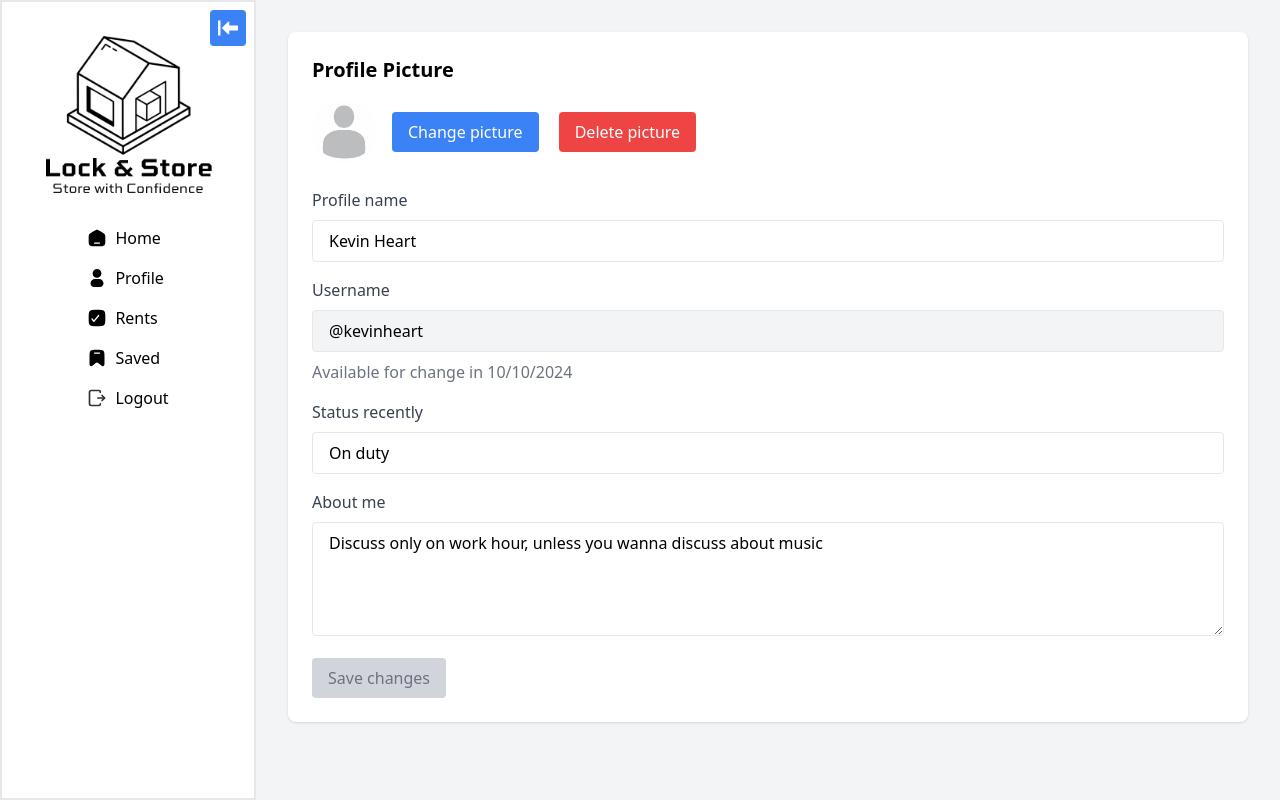
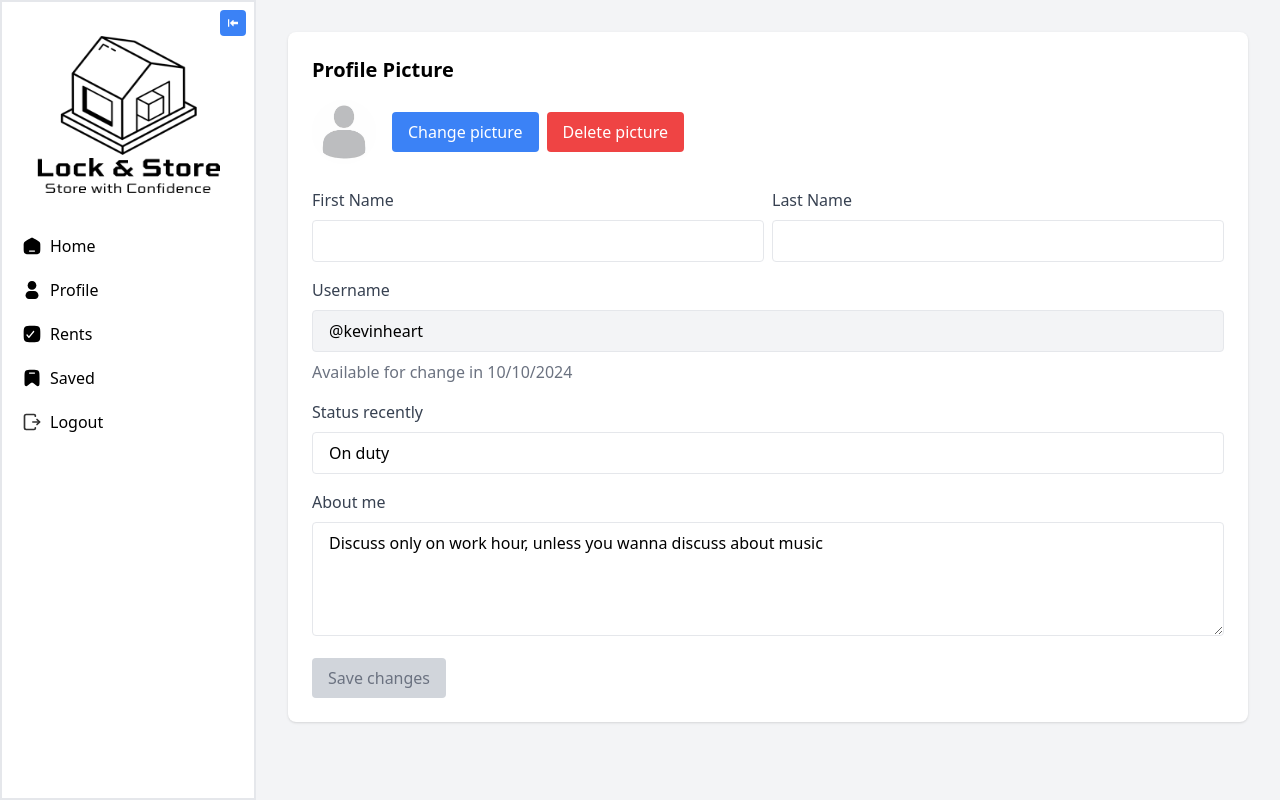
Before and after one commit to Juben00/Storage-Unit-Rental-System, a PHP site: page /profile.php?userId=1 in a window 1280 px wide. Run offline with PHP 8.4, Linux system fonts and the light colour scheme; data comes from the database, SQL or seed files in the repository; data that the repository does not hold is empty.

Commit message:
layout fixes

```diff
--- a/output.css
+++ b/output.css
@@ -725,6 +725,10 @@
   margin-right: 1rem;
 }
 
+.mt-10 {
+  margin-top: 2.5rem;
+}
+
 .mt-2 {
   margin-top: 0.5rem;
 }
@@ -793,8 +797,8 @@
   height: 2rem;
 }
 
-.h-\[200px\] {
-  height: 200px;
+.h-\[100px\] {
+  height: 100px;
 }
 
 .h-\[40vh\] {
@@ -941,6 +945,10 @@
 
 .transform {
   transform: translate(var(--tw-translate-x), var(--tw-translate-y)) rotate(var(--tw-rotate)) skewX(var(--tw-skew-x)) skewY(var(--tw-skew-y)) scaleX(var(--tw-scale-x)) scaleY(var(--tw-scale-y));
+}
+
+.cursor-pointer {
+  cursor: pointer;
 }
 
 .resize-none {
@@ -1253,8 +1261,9 @@
   padding: 1.5rem;
 }
 
-.p-8 {
-  padding: 2rem;
+.px-1 {
+  padding-left: 0.25rem;
+  padding-right: 0.25rem;
 }
 
 .px-2 {
@@ -1574,6 +1583,11 @@
   background-color: rgb(163 163 163 / var(--tw-bg-opacity));
 }
 
+.hover\:bg-slate-400:hover {
+  --tw-bg-opacity: 1;
+  background-color: rgb(148 163 184 / var(--tw-bg-opacity));
+}
+
 .hover\:bg-white:hover {
   --tw-bg-opacity: 1;
   background-color: rgb(255 255 255 / var(--tw-bg-opacity));
@@ -1634,6 +1648,10 @@
     height: 24rem;
   }
 
+  .sm\:p-4 {
+    padding: 1rem;
+  }
+
   .sm\:p-8 {
     padding: 2rem;
   }
@@ -1697,6 +1715,10 @@
     margin-bottom: 0.25rem;
   }
 
+  .lg\:mt-0 {
+    margin-top: 0px;
+  }
+
   .lg\:flex {
     display: flex;
   }
@@ -1705,6 +1727,10 @@
     display: none;
   }
 
+  .lg\:h-\[200px\] {
+    height: 200px;
+  }
+
   .lg\:h-\[500px\] {
     height: 500px;
   }
@@ -1747,6 +1773,16 @@
 
   .lg\:p-8 {
     padding: 2rem;
+  }
+
+  .lg\:px-4 {
+    padding-left: 1rem;
+    padding-right: 1rem;
+  }
+
+  .lg\:py-2 {
+    padding-top: 0.5rem;
+    padding-bottom: 0.5rem;
   }
 
   .lg\:text-5xl {
--- a/profile.php
+++ b/profile.php
@@ -55,11 +55,11 @@
 <body class="bg-gray-100">
     <div class="flex h-screen">
         <!-- Sidebar -->
-        <div class="w-1/5 bg-white p-4 items-center border-2 flex flex-col relative" id="sidebar">
+        <div class="w-1/5 bg-white sm:p-4 border-2 flex flex-col relative " id="sidebar">
             <button class="text-white z-50 bg-blue-500 p-2 rounded absolute top-2 right-2" id="toggle-button"
                 onclick="toggleSidebar()">
                 <span class="toggle-text">
-                    <svg width="20px" height="20px" viewBox="0 0 16.00 16.00" fill="none"
+                    <svg width="10px" height="10px" viewBox="0 0 16.00 16.00" fill="none"
                         xmlns="http://www.w3.org/2000/svg" stroke="#FFFFFF" stroke-width="0.00016">
                         <g id="SVGRepo_bgCarrier" stroke-width="0"></g>
                         <g id="SVGRepo_tracerCarrier" stroke-linecap="round" stroke-linejoin="round" stroke="#CCCCCC"
@@ -70,15 +70,15 @@
                         </g>
                     </svg>
                 </span>
-                <i class="fas fa-bars hidden"></i>
             </button>
-            <img src="./images/logo black transparent with name.png" class="h-[200px] w-auto relative mb-2" id="logo" />
+            <img src="./images/logo black transparent with name.png"
+                class="h-[100px] mt-10 lg:mt-0 lg:h-[200px] w-auto relative mb-2" id="logo" />
 
-            <div class="mb-8" id="proflinks">
+            <div class="" id="proflinks">
                 <ul>
-                    <li class="mb-4 flex items-center">
-                        <a class="flex items-center" href="index.php">
-                            <svg width="20px" height="20px" class="mr-2" viewBox="0 0 24 24" fill="none"
+                    <a class="mb-1 rounded-xl cursor-pointer flex items-center gap-2 hover:bg-slate-400 py-2 px-1 duration-150"
+                        href="index.php">
+                        <svg width="20px" height="20px" viewBox="0 0 24 24" fill="none"
                             xmlns="http://www.w3.org/2000/svg">
                             <g id="SVGRepo_bgCarrier" stroke-width="0"></g>
                             <g id="SVGRepo_tracerCarrier" stroke-linecap="round" stroke-linejoin="round"></g>
@@ -92,9 +92,9 @@
                             Home
                         </span>
                     </a>
-                    </li>
-                    <li class="mb-4 flex items-center" onclick="showContent('profile-content')">
-                        <svg width="20px" height="20px" class="mr-2" viewBox="0 0 24 24" fill="none"
+                    <li class="mb-1 rounded-xl cursor-pointer flex items-center gap-2 hover:bg-slate-400 py-2 px-1 duration-150"
+                        onclick="showContent('profile-content')">
+                        <svg width="20px" height="20px" viewBox="0 0 24 24" fill="none"
                             xmlns="http://www.w3.org/2000/svg">
                             <path fill-rule="evenodd" clip-rule="evenodd"
                                 d="M6.75 6.5C6.75 3.6005 9.1005 1.25 12 1.25C14.8995 1.25 17.25 3.6005 17.25 6.5C17.25 9.3995 14.8995 11.75 12 11.75C9.1005 11.75 6.75 9.3995 6.75 6.5Z"
@@ -105,8 +105,9 @@
                         </svg>
                         <span class="sidebar-text">Profile</span>
                     </li>
-                    <li class="mb-4 flex items-center" onclick="showContent('rents-content')">
-                        <svg width="20px" height="20px" class="mr-2" viewBox="0 0 24 24" fill="none"
+                    <li class="mb-1 rounded-xl cursor-pointer flex items-center gap-2 hover:bg-slate-400 py-2 px-1 duration-150"
+                        onclick="showContent('rents-content')">
+                        <svg width="20px" height="20px" viewBox="0 0 24 24" fill="none"
                             xmlns="http://www.w3.org/2000/svg">
                             <path fill-rule="evenodd" clip-rule="evenodd"
                                 d="M12 22C7.28595 22 4.92893 22 3.46447 20.5355C2 19.0711 2 16.714 2 12C2 7.28595 2 4.92893 3.46447 3.46447C4.92893 2 7.28595 2 12 2C16.714 2 19.0711 2 20.5355 3.46447C22 4.92893 22 7.28595 22 12C22 16.714 22 19.0711 20.5355 20.5355C19.0711 22 16.714 22 12 22ZM14.4743 8.419C14.7952 8.68094 14.8429 9.15341 14.581 9.47428L8.86671 16.4743C8.72427 16.6488 8.51096 16.75 8.28571 16.75C8.06047 16.75 7.84716 16.6488 7.70472 16.4743L5.419 13.6743C5.15707 13.3534 5.20484 12.8809 5.52572 12.619C5.84659 12.3571 6.31906 12.4048 6.581 12.7257L8.28571 14.814L13.419 8.52572C13.6809 8.20484 14.1534 8.15707 14.4743 8.419Z"
@@ -114,8 +115,9 @@
                         </svg>
                         <span class="sidebar-text">Rents</span>
                     </li>
-                    <li class="mb-4 flex items-center" onclick="showContent('saved-content')">
-                        <svg width="20px" height="20px" class="mr-2" viewBox="0 0 24 24" fill="none"
+                    <li class="mb-1 rounded-xl cursor-pointer flex items-center gap-2 hover:bg-slate-400 py-2 px-1 duration-150"
+                        onclick="showContent('saved-content')">
+                        <svg width="20px" height="20px" viewBox="0 0 24 24" fill="none"
                             xmlns="http://www.w3.org/2000/svg">
                             <path fill-rule="evenodd" clip-rule="evenodd"
                                 d="M21 11.0975V16.0909C21 19.1875 21 20.7358 20.2659 21.4123C19.9158 21.735 19.4739 21.9377 19.0031 21.9915C18.016 22.1045 16.8633 21.0849 14.5578 19.0458C13.5388 18.1445 13.0292 17.6938 12.4397 17.5751C12.1494 17.5166 11.8506 17.5166 11.5603 17.5751C10.9708 17.6938 10.4612 18.1445 9.44216 19.0458C7.13673 21.0849 5.98402 22.1045 4.99692 21.9915C4.52615 21.9377 4.08421 21.735 3.73411 21.4123C3 20.7358 3 19.1875 3 16.0909V11.0975C3 6.80891 3 4.6646 4.31802 3.3323C5.63604 2 7.75736 2 12 2C16.2426 2 18.364 2 19.682 3.3323C21 4.6646 21 6.80891 21 11.0975ZM8.25 6C8.25 5.58579 8.58579 5.25 9 5.25H15C15.4142 5.25 15.75 5.58579 15.75 6C15.75 6.41421 15.4142 6.75 15 6.75H9C8.58579 6.75 8.25 6.41421 8.25 6Z"
@@ -123,9 +125,9 @@
                         </svg>
                         <span class="sidebar-text">Saved</span>
                     </li>
-                    <li class="mb-4 flex items-center">
-                        <svg viewBox="0 0 24 24" height="20" class="mr-2" width="20" fill="none"
-                            xmlns="http://www.w3.org/2000/svg">
+                    <li
+                        class="mb-1 rounded-xl cursor-pointer flex items-center gap-2 hover:bg-slate-400 py-2 px-1 duration-150">
+                        <svg viewBox="0 0 24 24" height="20" width="20" fill="none" xmlns="http://www.w3.org/2000/svg">
                             <g id="SVGRepo_bgCarrier" stroke-width="0"></g>
                             <g id="SVGRepo_tracerCarrier" stroke-linecap="round" stroke-linejoin="round"></g>
                             <g id="SVGRepo_iconCarrier">
@@ -151,7 +153,7 @@
         </div>
 
         <!-- Main Content -->
-        <div class="flex-1 p-8 h-screen overflow-y-scroll">
+        <div class="flex-1 p-4 lg:p-8 h-screen overflow-y-scroll">
 
             <div id="profile-content" class="active-content">
                 <div class="bg-white p-6 rounded-lg shadow ">
@@ -159,25 +161,37 @@
                     <div class="flex items-center mb-6">
                         <img alt="Profile picture of a person" class="w-16 h-16 rounded-full mr-4" height="100"
                             src="./images/OIP.jpg" width="100" />
-                        <div class="space-x-4">
-                            <button class="bg-blue-500 text-white px-4 py-2 rounded"> Change picture </button>
-                            <button class="bg-red-500 text-white px-4 py-2 rounded"> Delete picture </button>
+                        <div class="flex flex-col gap-2 md:flex-row">
+                            <button class="bg-blue-500 text-white lg:px-4 lg:py-2 p-2 rounded"> Change picture </button>
+                            <button class="bg-red-500 text-white lg:px-4 lg:py-2 p-2 rounded"> Delete picture </button>
                         </div>
                     </div>
+                    <div class="mb-4 flex items-center gap-2">
+                        <span class="w-full">
+                            <label class="block text-gray-700 mb-2"> First Name </label>
+                            <input class="w-full border rounded px-4 py-2" type="text"
+                                value="<?php echo htmlentities($profile['firstname']) ?>" />
+                        </span>
+                        <span class="w-full">
+                            <label class="block text-gray-700 mb-2"> Last Name </label>
+                            <input class="w-full border rounded px-4 py-2" type="text"
+                                value="<?php echo htmlentities($profile['lastname']) ?>" />
+                        </span>
+                    </div>
                     <div class="mb-4">
-                        <label class="block text-gray-700 mb-2"> Profile name </label>
-                        <input class="w-full border rounded px-4 py-2" type="text" value="Kevin Heart" />
-                    </div>
-                    <div class="mb-4"> <label class="block text-gray-700 mb-2"> Username </label> <input
-                            class="w-full border rounded px-4 py-2 bg-gray-100" readonly="" type="text"
+                        <label class="block text-gray-700 mb-2"> Username </label>
+                        <input class="w-full border rounded px-4 py-2 bg-gray-100" readonly="" type="text"
                             value="@kevinheart" />
                         <p class="text-gray-500 mt-2"> Available for change in 10/10/2024 </p>
                     </div>
-                    <div class="mb-4"> <label class="block text-gray-700 mb-2"> Status recently </label> <input
-                            class="w-full border rounded px-4 py-2" type="text" value="On duty" /> </div>
-                    <div class="mb-4"> <label class="block text-gray-700 mb-2"> About me </label> <textarea
-                            class="w-full border rounded px-4 py-2"
-                            rows="4">Discuss only on work hour, unless you wanna discuss about music</textarea> </div>
+                    <div class="mb-4">
+                        <label class="block text-gray-700 mb-2"> Status recently </label>
+                        <input class="w-full border rounded px-4 py-2" type="text" value="On duty" />
+                    </div>
+                    <div class="mb-4"> <label class="block text-gray-700 mb-2"> About me </label>
+                        <textarea class="w-full border rounded px-4 py-2"
+                            rows="4">Discuss only on work hour, unless you wanna discuss about music</textarea>
+                    </div>
                     <button class="bg-gray-300 text-gray-500 px-4 py-2 rounded" disabled=""> Save changes </button>
                 </div>
             </div>
@@ -199,10 +213,16 @@
         function toggleSidebar() {
             var sidebar = document.getElementById("sidebar");
             const logo = document.getElementById('logo');
+            const button = document.getElementById('toggle-button');
+            const links = document.getElementById('proflinks');
 
             sidebar.classList.toggle("w-1/5");
+            sidebar.classList.toggle("items-center");
+            button.classList.toggle("top-2");
+            button.classList.toggle("right-2");
             sidebar.classList.toggle("w-16");
             logo.classList.toggle("hidden");
+            links.classList.toggle("mt-10")
         }
 
         function showContent(contentId) {
```
Lines whose indentation alone changed are shown as unchanged.
